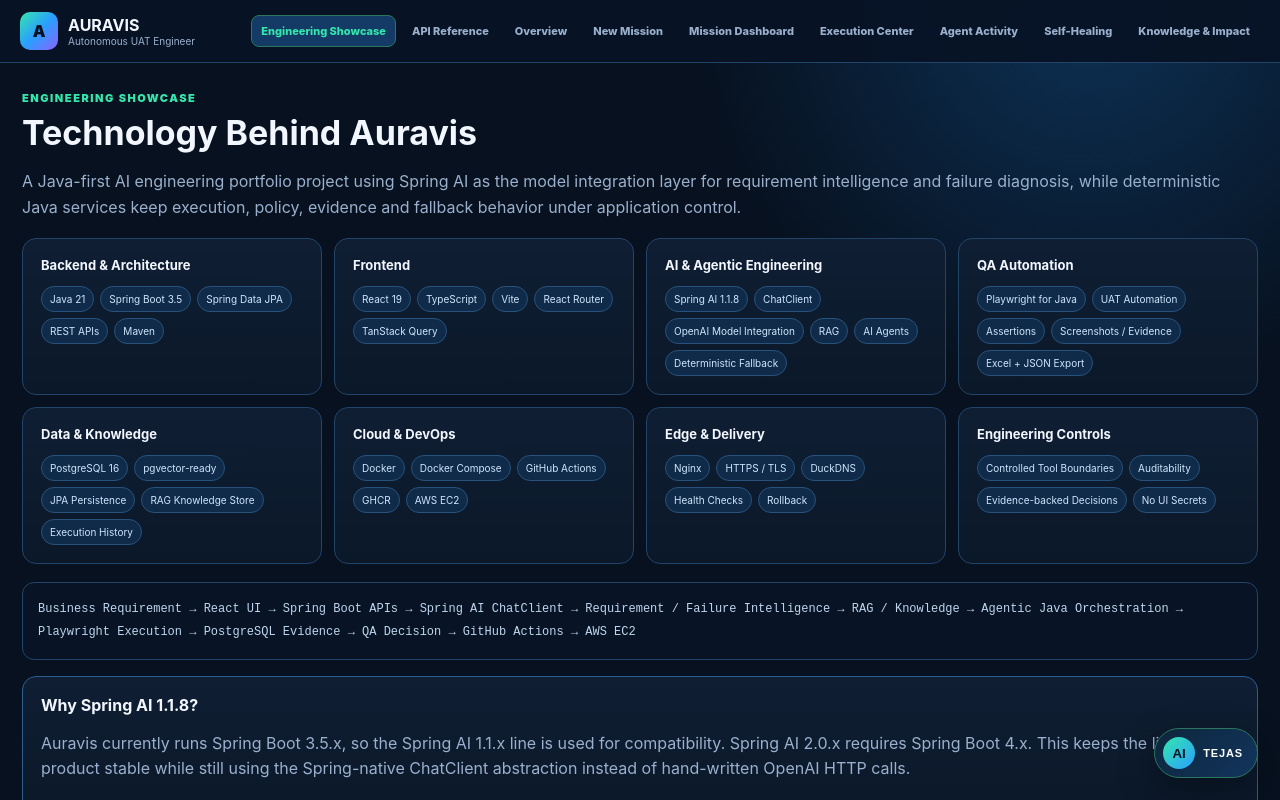
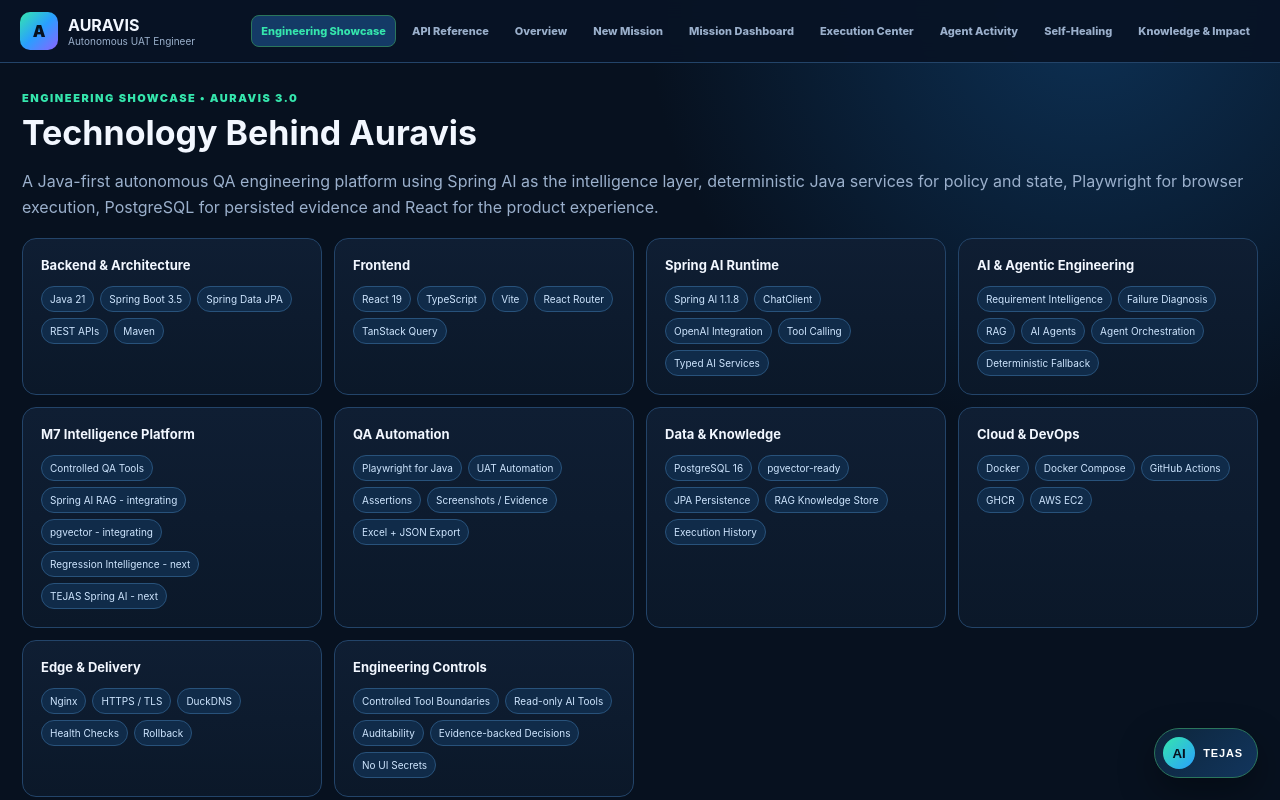
Before and after one commit to stejas7/ai-qa-frontend, a React (Vite) app: page /technology in a window 1280 px wide. Shown: the top 800 px of the page. Built offline with nearby package versions, Linux system fonts and the light colour scheme; no server answers.

Commit message:
docs(ui): update technology stack for Spring AI and M7

```diff
--- a/src/pages/TechnologyPage.tsx
+++ b/src/pages/TechnologyPage.tsx
@@ -1,18 +1,20 @@
 const groups = [
   ['Backend & Architecture',['Java 21','Spring Boot 3.5','Spring Data JPA','REST APIs','Maven']],
   ['Frontend',['React 19','TypeScript','Vite','React Router','TanStack Query']],
-  ['AI & Agentic Engineering',['Spring AI 1.1.8','ChatClient','OpenAI Model Integration','RAG','AI Agents','Deterministic Fallback']],
+  ['Spring AI Runtime',['Spring AI 1.1.8','ChatClient','OpenAI Integration','Tool Calling','Typed AI Services']],
+  ['AI & Agentic Engineering',['Requirement Intelligence','Failure Diagnosis','RAG','AI Agents','Agent Orchestration','Deterministic Fallback']],
+  ['M7 Intelligence Platform',['Controlled QA Tools','Spring AI RAG - integrating','pgvector - integrating','Regression Intelligence - next','TEJAS Spring AI - next']],
   ['QA Automation',['Playwright for Java','UAT Automation','Assertions','Screenshots / Evidence','Excel + JSON Export']],
   ['Data & Knowledge',['PostgreSQL 16','pgvector-ready','JPA Persistence','RAG Knowledge Store','Execution History']],
   ['Cloud & DevOps',['Docker','Docker Compose','GitHub Actions','GHCR','AWS EC2']],
   ['Edge & Delivery',['Nginx','HTTPS / TLS','DuckDNS','Health Checks','Rollback']],
-  ['Engineering Controls',['Controlled Tool Boundaries','Auditability','Evidence-backed Decisions','No UI Secrets']]
+  ['Engineering Controls',['Controlled Tool Boundaries','Read-only AI Tools','Auditability','Evidence-backed Decisions','No UI Secrets']]
 ] as const;
 
 export default function TechnologyPage(){return <main className="page">
-  <div className="eyebrow">ENGINEERING SHOWCASE</div><h1>Technology Behind Auravis</h1>
-  <p className="lead">A Java-first AI engineering portfolio project using Spring AI as the model integration layer for requirement intelligence and failure diagnosis, while deterministic Java services keep execution, policy, evidence and fallback behavior under application control.</p>
+  <div className="eyebrow">ENGINEERING SHOWCASE • AURAVIS 3.0</div><h1>Technology Behind Auravis</h1>
+  <p className="lead">A Java-first autonomous QA engineering platform using Spring AI as the intelligence layer, deterministic Java services for policy and state, Playwright for browser execution, PostgreSQL for persisted evidence and React for the product experience.</p>
   <section className="tech-grid">{groups.map(([title,items])=><article className="panel tech-card" key={title}><h3>{title}</h3><div className="chip-row">{items.map(item=><span className="tech-chip" key={item}>{item}</span>)}</div></article>)}</section>
-  <section className="architecture-flow">Business Requirement → React UI → Spring Boot APIs → Spring AI ChatClient → Requirement / Failure Intelligence → RAG / Knowledge → Agentic Java Orchestration → Playwright Execution → PostgreSQL Evidence → QA Decision → GitHub Actions → AWS EC2</section>
-  <section className="panel portfolio-note"><strong>Why Spring AI 1.1.8?</strong><p className="muted">Auravis currently runs Spring Boot 3.5.x, so the Spring AI 1.1.x line is used for compatibility. Spring AI 2.0.x requires Spring Boot 4.x. This keeps the live product stable while still using the Spring-native ChatClient abstraction instead of hand-written OpenAI HTTP calls.</p></section>
+  <section className="architecture-flow">Business Requirement → React UI → Spring Boot APIs → Spring AI ChatClient → RAG / Knowledge → Controlled QA Tools → Agentic Java Orchestration → Playwright Execution → PostgreSQL Evidence → QA Decision → GitHub Actions → AWS EC2</section>
+  <section className="panel portfolio-note"><strong>Spring AI is running now</strong><p className="muted">Requirement Intelligence and Failure Diagnosis use Spring AI ChatClient. M7 has started adding controlled Spring AI tool calling over persisted Auravis QA facts. RAG/pgvector and regression intelligence remain clearly marked as integration work until they are fully connected and verified.</p></section>
 </main>}
```
